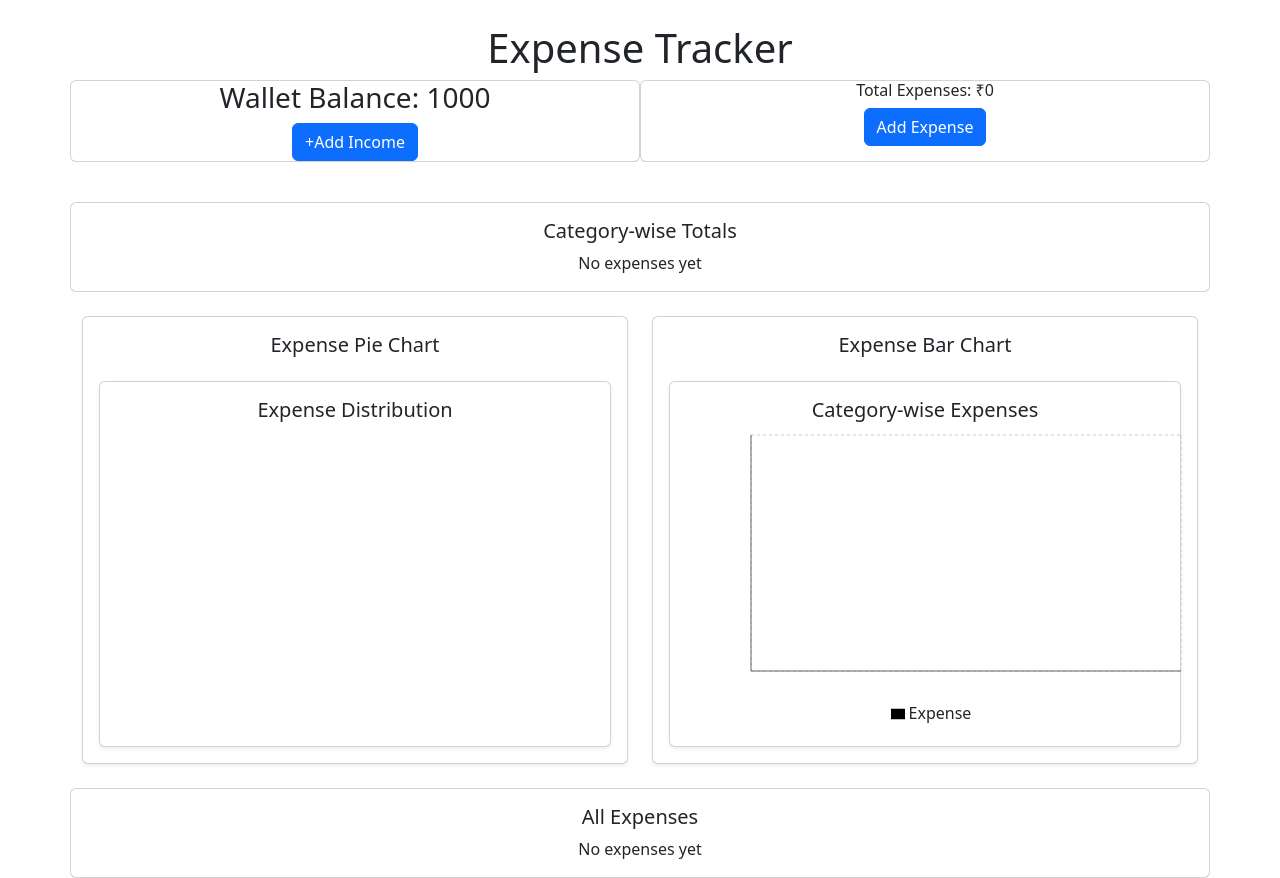
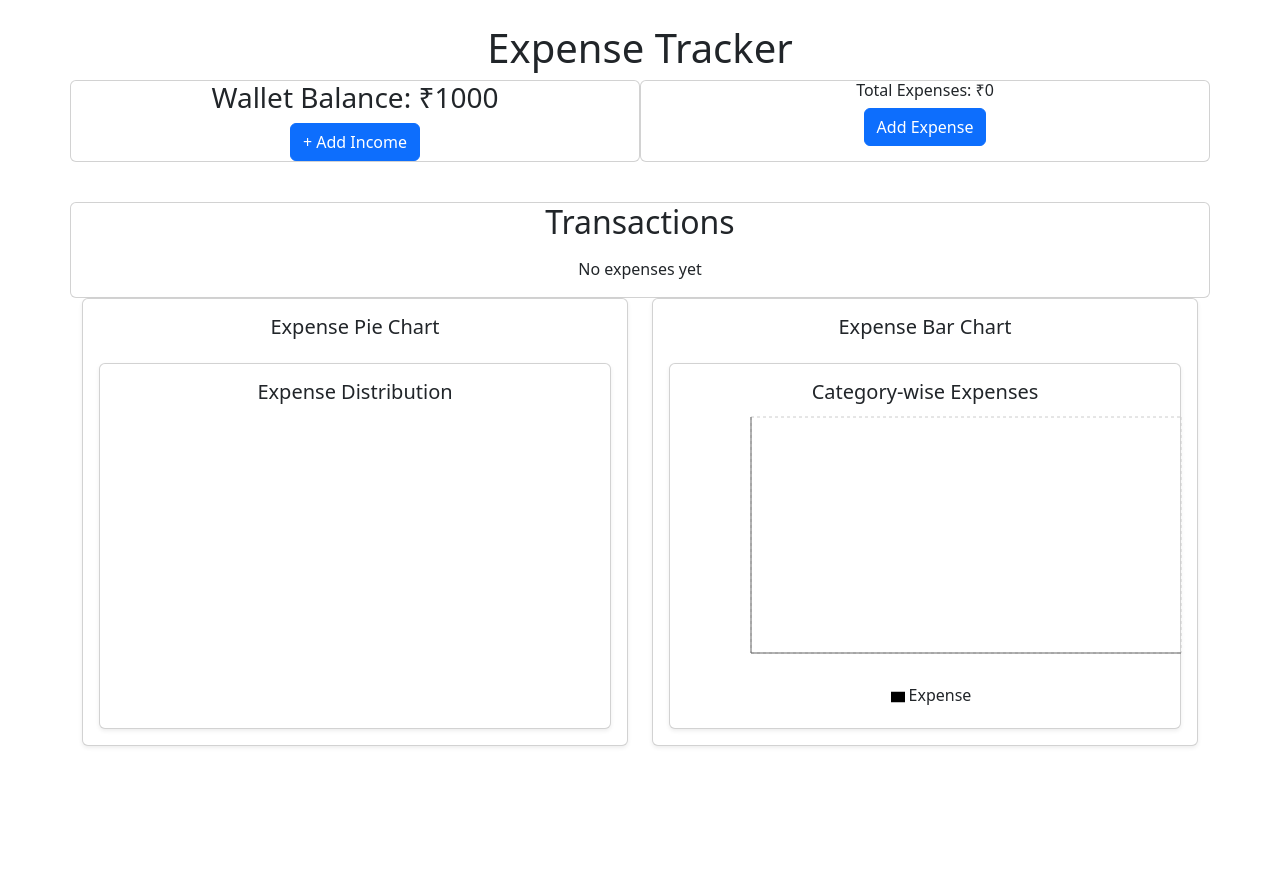
Before and after one commit to radhe-ji-dev/learn_react, a React (Create React App) app: page / in a window 1280 px wide. After the commit the page ends 800 px from the top, so only its background shows below. Built offline with nearby package versions, Linux system fonts and the light colour scheme.

Commit message:
done test

```diff
--- a/src/tasks/ExpenseTracker/addExpense.jsx
+++ b/src/tasks/ExpenseTracker/addExpense.jsx
@@ -79,6 +79,7 @@ function AddExpense({ onAddExpense, expenses = [] }) {
 										<option value='Food'>Food</option>
 										<option value='Travel'>Travel</option>
 										<option value='Shopping'>Shopping</option>
+										<option value='Entertainment'>Entertainment</option>
 									</select>
 									<input
 										type='date'
--- a/src/tasks/ExpenseTracker/dashboard.jsx
+++ b/src/tasks/ExpenseTracker/dashboard.jsx
@@ -16,6 +16,9 @@ function Dashboard() {
 	const handleAddExpense = (expense) => {
 		setExpenses((prev) => [...prev, expense]);
 		setBalance((prev) => prev - Number(expense.amount));
+	};
+	const handleAddMoney = (amount) => {
+		setBalance((prev) => prev + amount);
 	};
 
 	// Delete expense
@@ -43,17 +46,20 @@ function Dashboard() {
 			<h1>Expense Tracker</h1>
 			<div className='row mb-4'>
 				<div className='card col-md-6 mb-3'>
-					<Wallet balance={balance} />
+					<Wallet balance={balance} onAddMoney={handleAddMoney} />
 				</div>
 				<div className='card col-md-6 mb-3'>
 					<AddExpense onAddExpense={handleAddExpense} expenses={expenses} />
 				</div>
 			</div>
-
-			{/* Middle row: Category summary */}
-			<div className='card row mb-4'>
+			<div className='card row'>
 				<div className='col'>
-					<CategorySummary expenses={expenses} />
+					<h2>Transactions</h2>
+					<ExpenseList
+						expenses={expenses}
+						onDelete={handleDeleteExpense}
+						onEdit={handleEditExpense}
+					/>
 				</div>
 			</div>
 
@@ -74,15 +80,6 @@ function Dashboard() {
 			</div>
 
 			{/* Bottom row: Expense List */}
-			<div className='card row'>
-				<div className='col'>
-					<ExpenseList
-						expenses={expenses}
-						onDelete={handleDeleteExpense}
-						onEdit={handleEditExpense}
-					/>
-				</div>
-			</div>
 		</div>
 	);
 }
--- a/src/tasks/ExpenseTracker/expenseList.jsx
+++ b/src/tasks/ExpenseTracker/expenseList.jsx
@@ -26,7 +26,6 @@ function ExpenseList({ expenses, onDelete, onEdit }) {
 
 	return (
 		<div className='m-3'>
-			<h5>All Expenses</h5>
 			{expenses.length === 0 ? (
 				<p>No expenses yet</p>
 			) : (
@@ -80,8 +79,8 @@ function ExpenseList({ expenses, onDelete, onEdit }) {
 							) : (
 								<>
 									<span>
-										{expense.title} - ${expense.amount} ({expense.category}) on{' '}
-										{expense.date}
+										<p>{expense.category}</p>
+										<p>{expense.date}</p>
 									</span>
 									<div>
 										<button
--- a/src/tasks/ExpenseTracker/wallet.jsx
+++ b/src/tasks/ExpenseTracker/wallet.jsx
@@ -1,32 +1,31 @@
 import { useState } from 'react';
 
 function Wallet({ balance, onAddMoney }) {
-	// <- receive function as prop
 	const [showModal, setShowModal] = useState(false);
 	const [amount, setAmount] = useState('');
 
 	return (
 		<div>
-			<h3> Wallet Balance: {balance}</h3>
+			<h3>Wallet Balance: ₹{balance}</h3>
 			<button className='btn btn-primary' onClick={() => setShowModal(true)}>
-				+Add Income
+				+ Add Income
 			</button>
 
 			{showModal && (
 				<div className='modal d-block'>
 					<div className='modal-dialog'>
 						<div className='modal-content p-3'>
-							<h5>Add Money</h5>
+							<h5>Add Balance</h5>
 							<input
 								type='number'
-								placeholder='IncomeAmount'
 								value={amount}
 								onChange={(e) => setAmount(e.target.value)}
 							/>
 							<button
-								className='btn-primary'
+								className='btn btn-primary'
 								onClick={() => {
-									onAddMoney(Number(amount)); // <- call parent
+									if (!amount) return;
+									onAddMoney(Number(amount));
 									setAmount('');
 									setShowModal(false);
 								}}>
```
